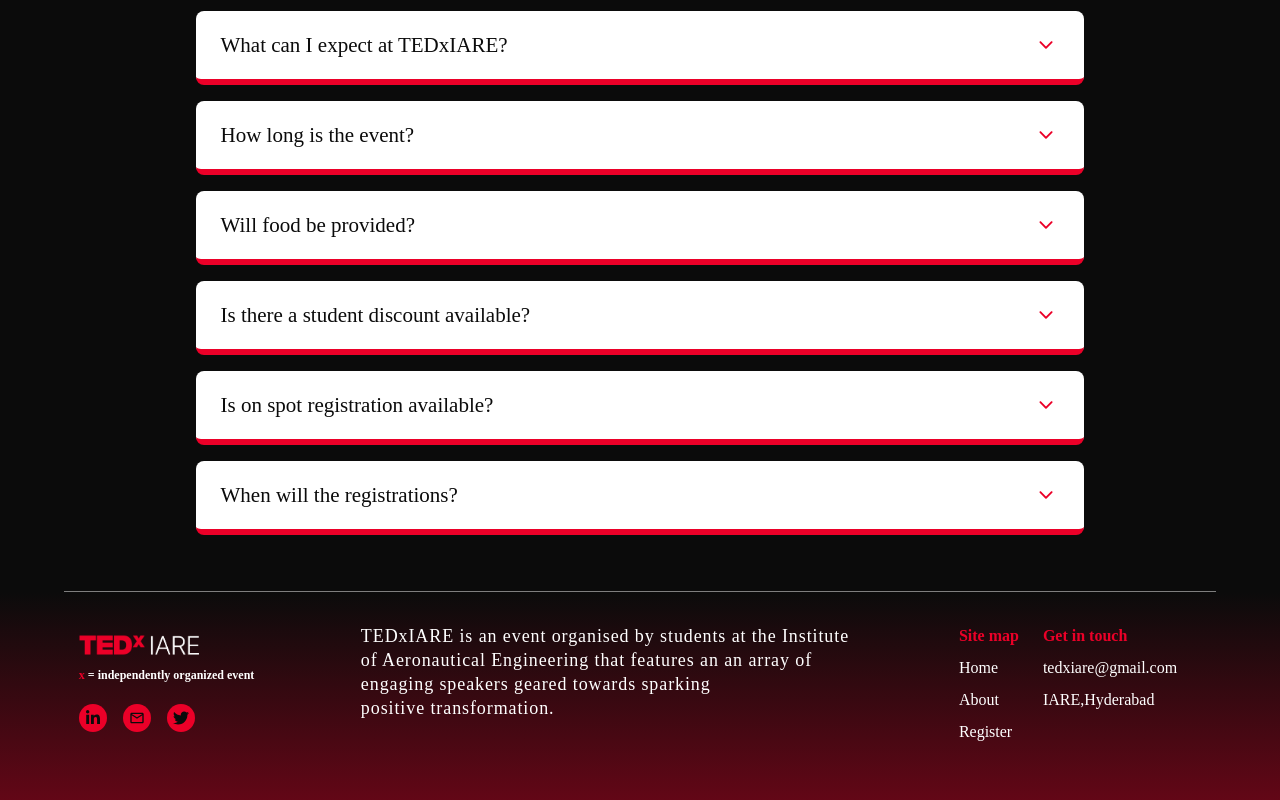
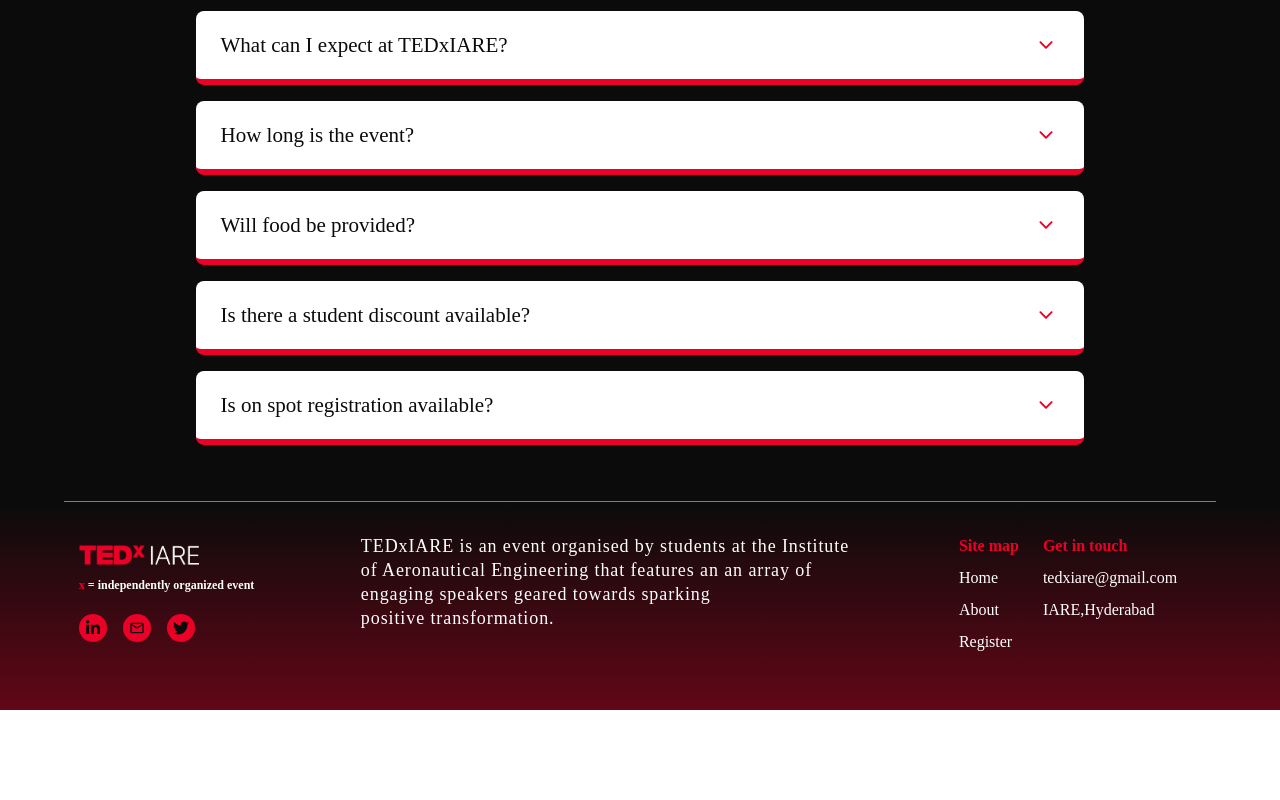
Before and after one commit to t2e0j0a4/tedxiare, a React (Create React App) app: page / in a window 1280 px wide. Shown: the part 3494-4294 px from the top of the page. After the commit the page ends 4204 px from the top, so only its background shows below. Built offline with nearby package versions, Linux system fonts and the light colour scheme; a web font is replaced by a local one.

Commit message:
FAQ question updated

```diff
--- a/src/FAQ.js
+++ b/src/FAQ.js
@@ -23,12 +23,7 @@
         id : 5,
         question : 'Is on spot registration available?',
         answer : 'No, there is no spot registrations for anyone.'
-    },
-    {
-        id : 6,
-        question : 'When will the registrations?',
-        answer : 'Most probably registrations will start by the end of december as the event will be conducted on 29th january, one month prior.'
-    },
+    }
 ]
 
 export default questions;
```
